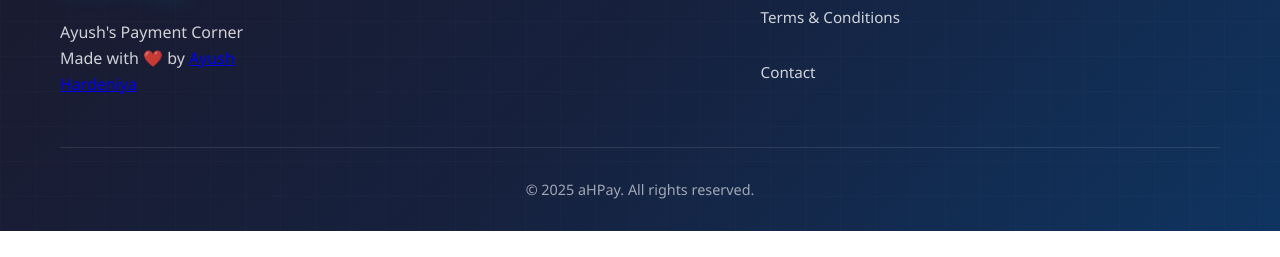
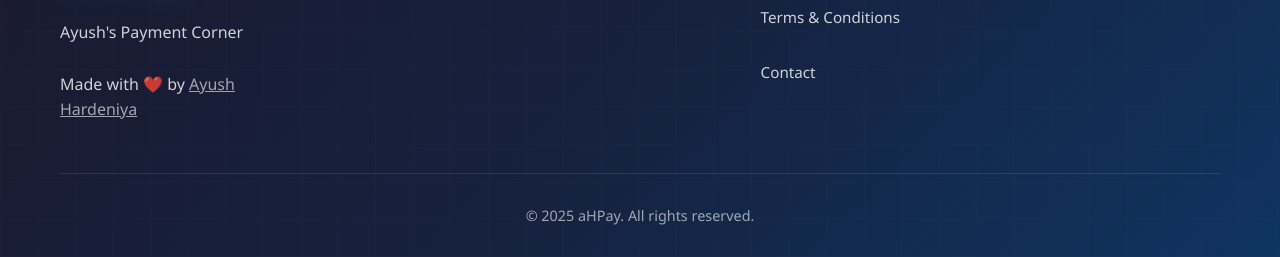
Before and after one commit to ayushHardeniya/aHPay, a plain HTML site: page index.html in a window 1280 px wide. Shown: the part 2041-2298 px from the top of the page. Before the commit the page ends 2272 px from the top, so only its background shows below. Drawn offline with Linux system fonts and the light colour scheme.

Commit message:
Update index.html

```diff
--- a/index.html
+++ b/index.html
@@ -206,8 +206,8 @@
             <div class="footer-content">
                 <div class="footer-brand">
                     <h3>aHPay</h3>
-                    <p>Ayush's Payment Corner</p>
-                    <p> Made with ❤️ by <a href="https://ayushhardeniya.site">Ayush Hardeniya</a> <p>
+                    <p>Ayush's Payment Corner</p><br>
+                    <p> Made with ❤️ by <a href="https://ayushhardeniya.site" style="color: white; opacity: 0.6;">Ayush Hardeniya</a> <p>
                 </div>
 
                 <div class="footer-links">
```
